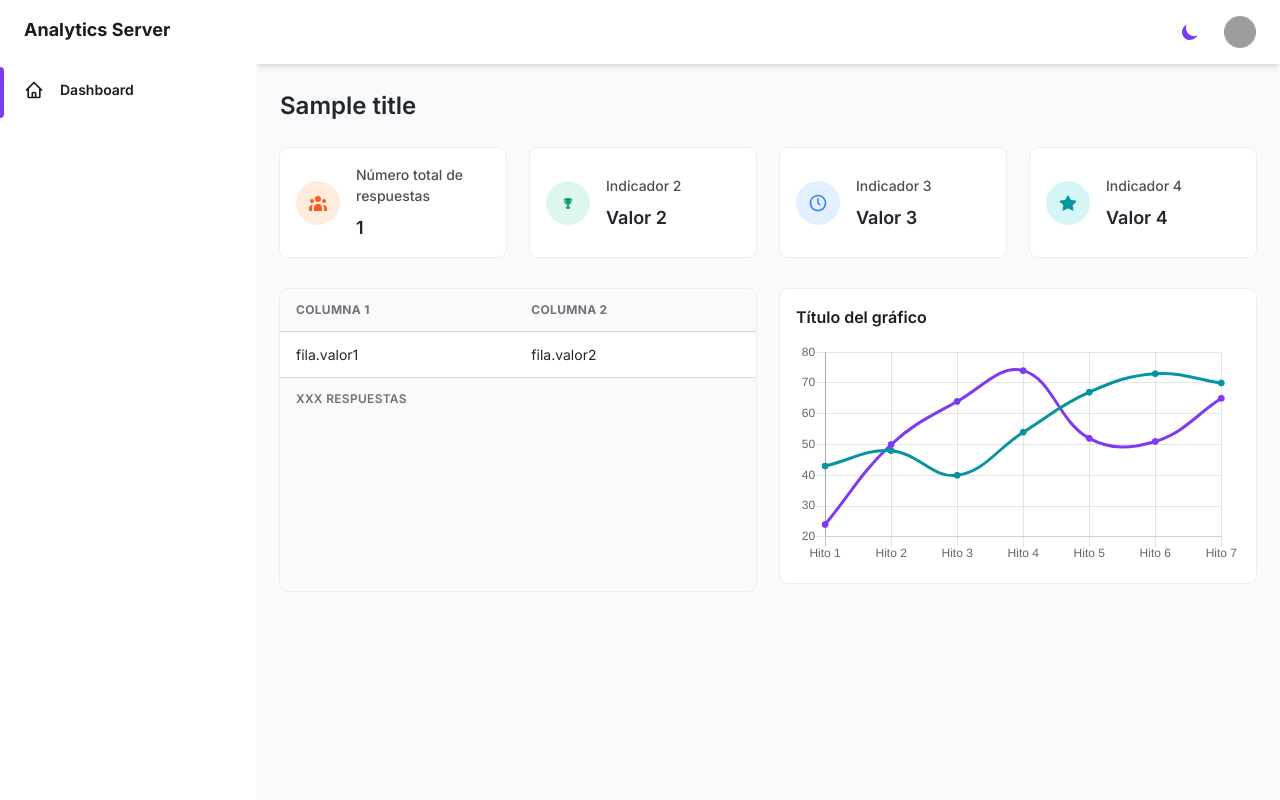
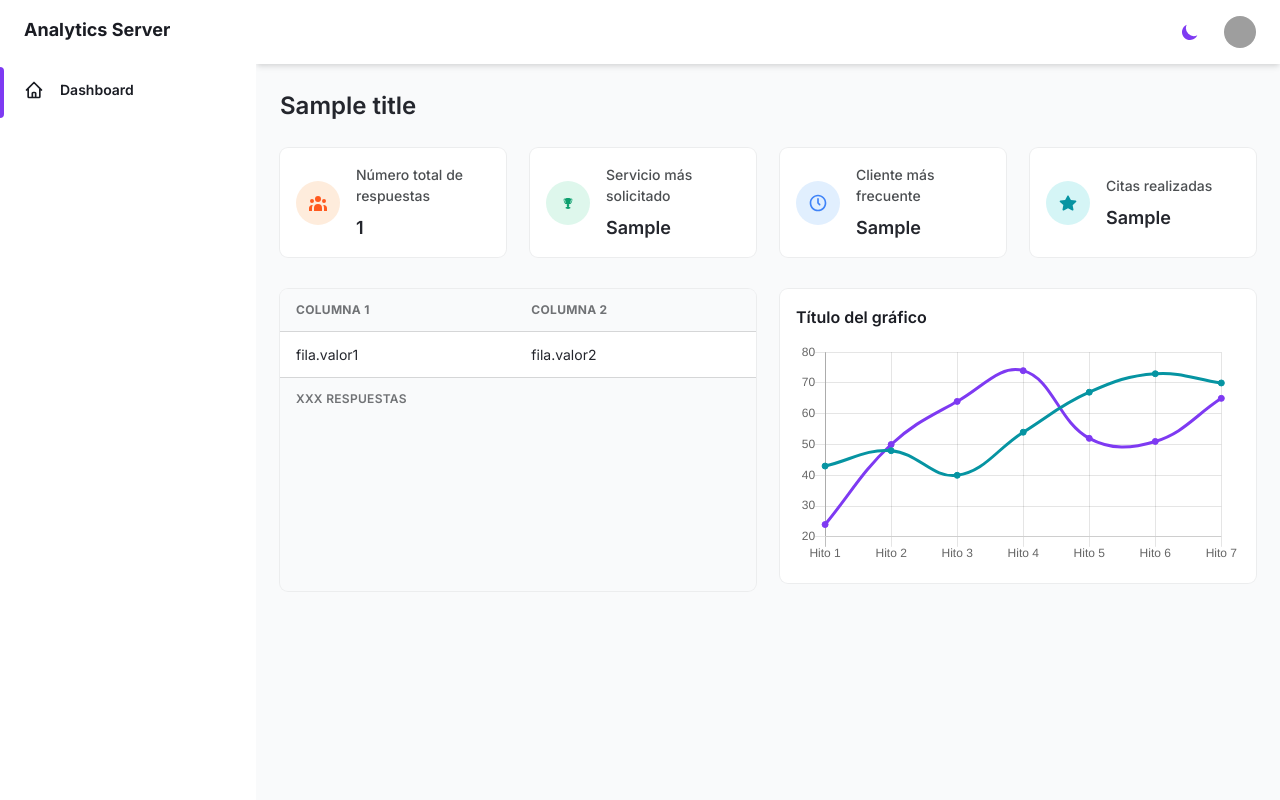
Before and after one commit to dalfonzo21/django_data_monitor, a Django app: template templates/dashboard/index.html in a window 1280 px wide. Run offline with Django 5.2, Linux system fonts and the light colour scheme; the template is opened without the code that fills it: most values are stand-ins (such as "Sample title", 1, 10 or a date in 2020); grey boxes are pictures that could not be loaded.

Commit message:
indicadores

```diff
--- a/templates/dashboard/content/data.html
+++ b/templates/dashboard/content/data.html
@@ -43,12 +43,12 @@
         </div>
         <div>
           <p class="mb-2 text-sm font-medium text-gray-600 dark:text-gray-400">
-            Indicador 2
+          Servicio más solicitado
           </p>
           <p class="text-lg font-semibold text-gray-700 dark:text-gray-200">
 
             <!-- START - valor del indicador 2 -->
-            Valor 2
+            {{ mas_solicitado }}
             <!-- END - valor del indicador 2 -->
 
           </p>
@@ -66,12 +66,12 @@
         </div>
         <div>
           <p class="mb-2 text-sm font-medium text-gray-600 dark:text-gray-400">
-            Indicador 3
+            Cliente más frecuente
           </p>
           <p class="text-lg font-semibold text-gray-700 dark:text-gray-200">
 
             <!-- START - valor del indicador 3 -->
-            Valor 3
+            {{ mas_frecuente }}
             <!-- END - valor del indicador 3 -->
 
           </p>
@@ -89,12 +89,12 @@
         </div>
         <div>
           <p class="mb-2 text-sm font-medium text-gray-600 dark:text-gray-400">
-            Indicador 4
+            Citas realizadas
           </p>
           <p class="text-lg font-semibold text-gray-700 dark:text-gray-200">
 
             <!-- START - valor del indicador 4 -->
-            Valor 4
+            {{ citas_realizadas }}
             <!-- END - valor del indicador 4 -->
 
           </p>
```
Also changed, not shown: dashboard/views.py (+40 -0 lines).
